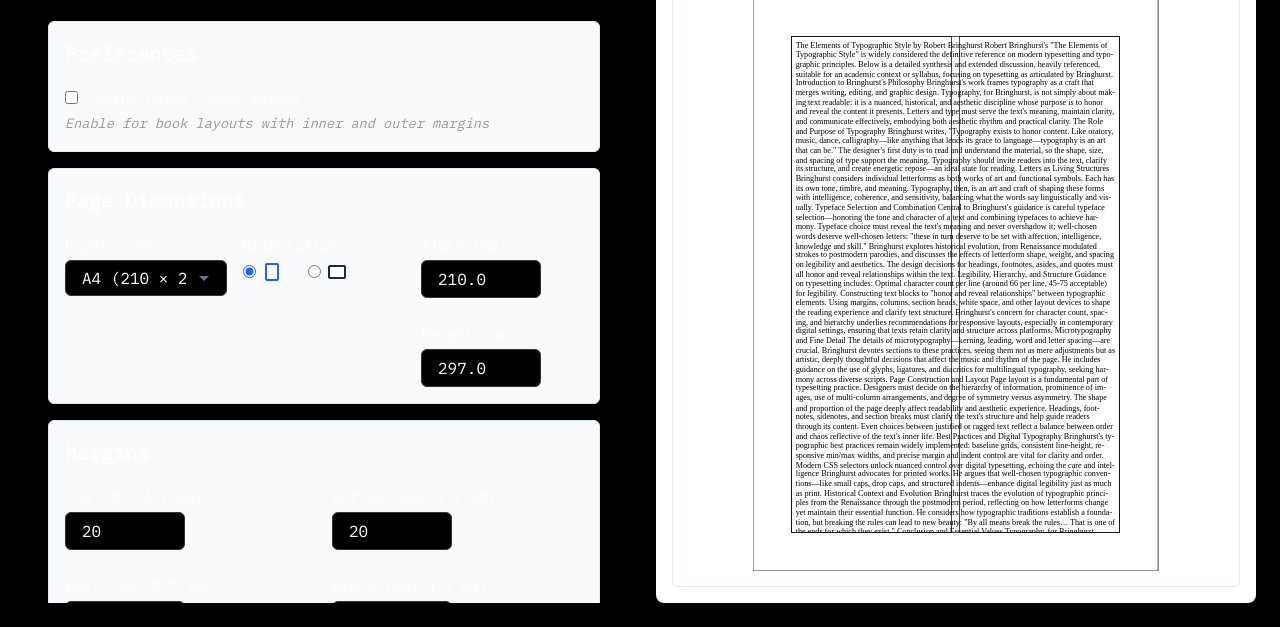
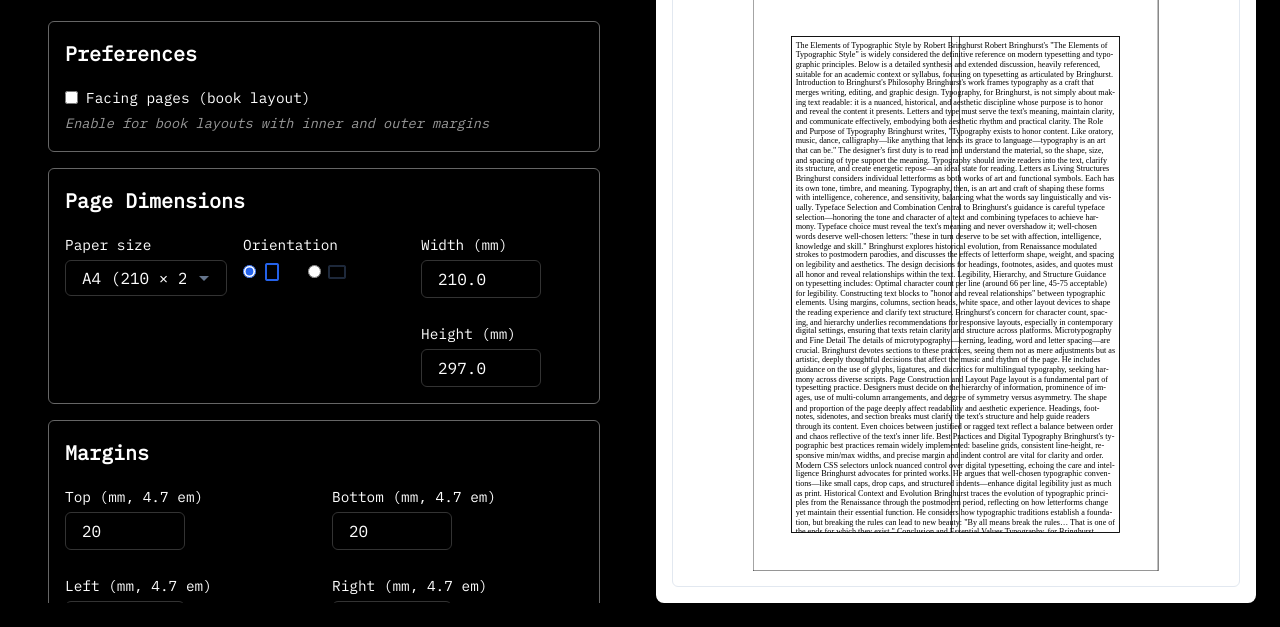
Before and after one commit to PkWr/type-setting, a website with bundled scripts: page index.html in a window 1280 px wide. Shown: the part 173-800 px from the top of the page. Built offline with nearby package versions, Linux system fonts and the light colour scheme.

Commit message:
Remove panel backgrounds and set grey outlines
- Form sections (panels) now have transparent backgrounds
- Panel borders changed to grey (#666666)
- Panels blend with black background while maintaining structure

```diff
--- a/styles/main.css
+++ b/styles/main.css
@@ -190,9 +190,9 @@
 .form-section {
   margin-bottom: var(--spacing-md);
   padding: var(--spacing-md);
-  background-color: var(--color-bg-light);
+  background-color: transparent;
   border-radius: var(--border-radius-sm);
-  border: 1px solid var(--color-border);
+  border: 1px solid #666666;
 }
 
 .form-group {
```
